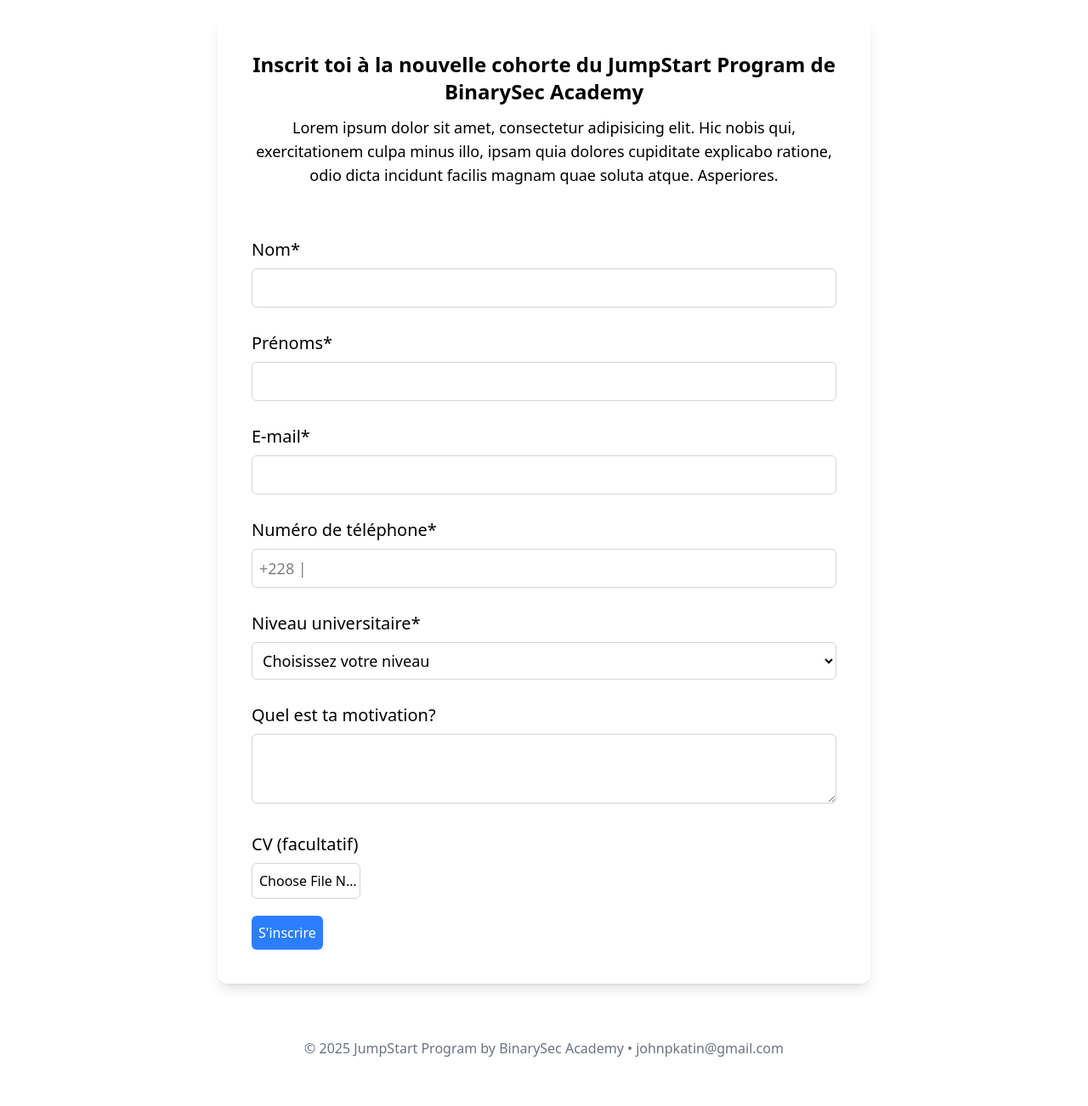
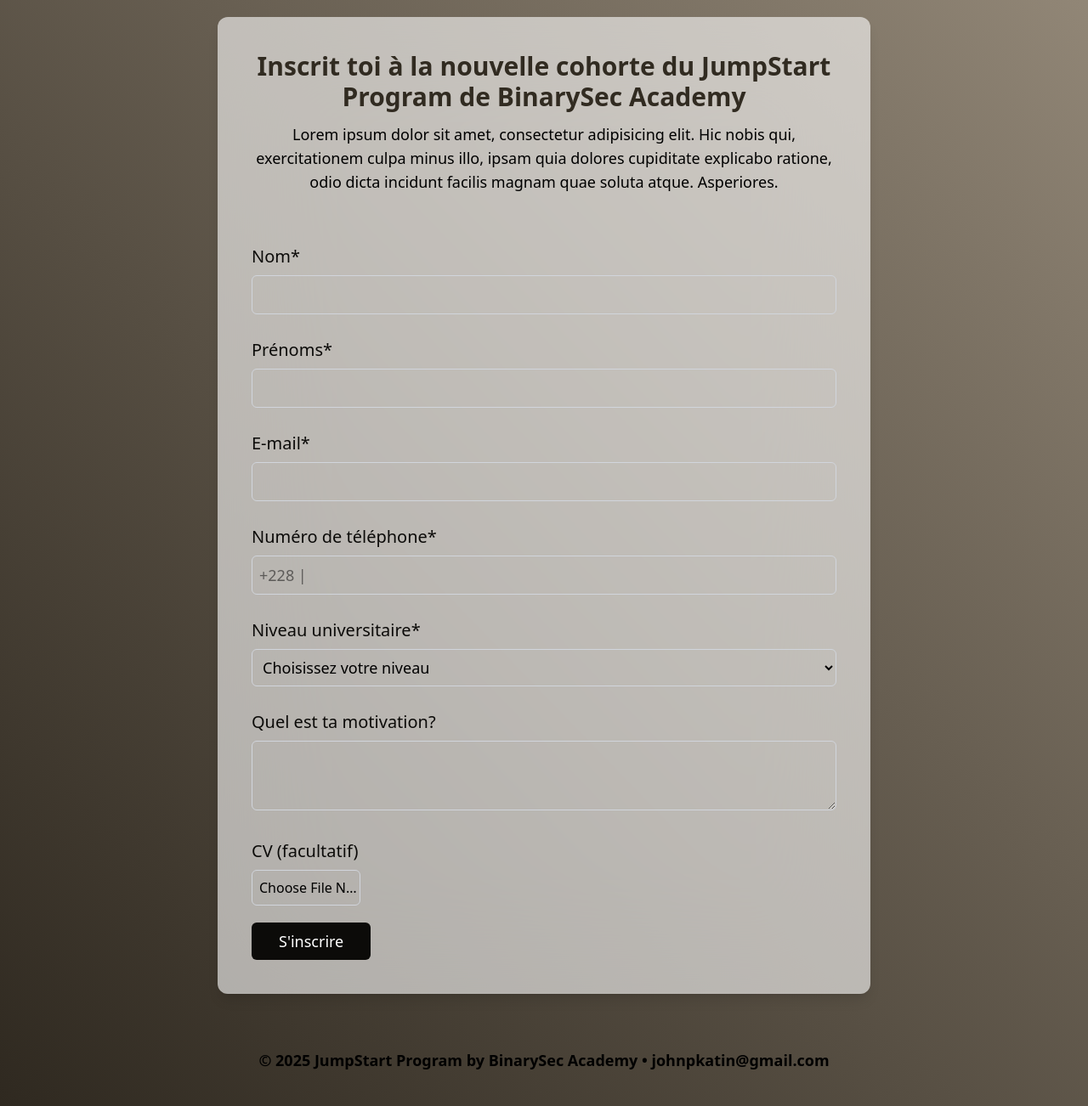
Before and after one commit to JOHN-gif1224/BINARY_SEC_REGISTRATION_FORM, a website: page index.html in a window 1280 px wide. Shown: the part 20-1322 px from the top of the page at 85% size. Drawn offline with Linux system fonts and the light colour scheme.

Commit message:
Finition de la partie front-end

```diff
--- a/index.html
+++ b/index.html
@@ -8,16 +8,20 @@
     <link rel="stylesheet" href="src\css\output.css">
 </head>
 
-<body class="container mx-auto flex md:justify-center md:items-center flex-col">
+<body class="mx-auto flex md:justify-center md:items-center
+            flex-col bg-gradient-to-bl from-[#928777] to-[#2F2920] bg-cover bg-origin-padding min-h-screen">
 
-    <section class="flex flex-col gap-15 shadow-lg rounded-xl p-6 md:p-10 mt-5 md:mt-10
+    <section class="flex flex-col gap-15 bg-white/60 backdrop-blur-3xl shadow-lg rounded-xl p-6 md:p-10 mt-5 md:mt-10
                 w-full max-w-sm md:max-w-2xl lg:max-w-3xl mx-auto">
         <!-- Mots de bienvenue -->
         <div class="flex justify-center items-center flex-col gap-3">
-            <h1 class="text-2xl font-bold text-center">Inscrit toi à la nouvelle cohorte du JumpStart Program de
+            <h1 class="text-3xl text-[#312B21] font-bold text-center">Inscrit toi à la nouvelle cohorte du JumpStart
+                Program de
                 BinarySec Academy
             </h1>
-            <p class="text-center md:text-lg">Lorem ipsum dolor sit amet, consectetur adipisicing elit. Hic nobis qui,
+            <p class="text-center grayscale-25 md:text-lg">Lorem ipsum dolor sit amet, consectetur
+                adipisicing elit.
+                Hic nobis qui,
                 exercitationem
                 culpa minus illo,
                 ipsam quia dolores cupiditate explicabo ratione, odio dicta incidunt facilis magnam quae soluta atque.
@@ -27,27 +31,29 @@
         <div class="flex justify-items-center-safe flex-col">
             <form action="" enctype="multipart/form-data">
                 <div>
-                    <label for="name" class="block text-xl font-medium mb-2">Nom*</label>
+                    <label for="name" class="block text-xl text-[#0C0B09] font-medium mb-2">Nom*</label>
                     <input type="text" class="border border-gray-300 rounded-md p-2 w-full mb-7 text-lg" id="name"
                         required>
                 </div>
                 <div>
-                    <label for="prenom" class="block text-xl font-medium mb-2">Prénoms*</label>
+                    <label for="prenom" class="block text-xl text-[#0C0B09] font-medium mb-2">Prénoms*</label>
                     <input type="text" class="border border-gray-300 rounded-md p-2 w-full mb-7 text-lg" id="prenom"
                         required>
                 </div>
                 <div>
-                    <label for="email" class="block text-xl font-medium mb-2">E-mail*</label>
+                    <label for="email" class="block text-xl text-[#0C0B09] font-medium mb-2">E-mail*</label>
                     <input type="email" class="border border-gray-300 rounded-md p-2 w-full mb-7 text-lg" id="email"
                         required>
                 </div>
                 <div>
-                    <label for="number" class="block text-xl font-medium mb-2">Numéro de téléphone*</label>
+                    <label for="number" class="block text-xl text-[#0C0B09] font-medium mb-2">Numéro de
+                        téléphone*</label>
                     <input type="tel" class="border border-gray-300 rounded-md p-2 w-full mb-7 text-lg" id="number"
                         placeholder="+228 | " required>
                 </div>
                 <div>
-                    <label for="niveau" class="block text-xl font-medium mb-2">Niveau universitaire*</label>
+                    <label for="niveau" class="block text-xl text-[#0C0B09] font-medium mb-2">Niveau
+                        universitaire*</label>
                     <select type="text" class="border border-gray-300 rounded-md p-2 w-full mb-7 text-lg" id="niveau"
                         required>
                         <option value="">Choisissez votre niveau</option>
@@ -57,23 +63,25 @@
                     </select>
                 </div>
                 <div>
-                    <label for="motivation" class="block text-xl font-medium mb-2">Quel est ta motivation?</label>
+                    <label for="motivation" class="block text-xl font-medium mb-2 text-[#0C0B09]">Quel est ta
+                        motivation?</label>
                     <textarea type="text" class="border border-gray-300 rounded-md w-full mb-7 p-4" id="motivation"
                         required></textarea>
                 </div>
                 <div>
-                    <label for="cv" class="block text-xl font-medium mb-2">CV (facultatif)</label>
+                    <label for="cv" class="block text-xl font-medium mb-2 text-[#0C0B09]">CV (facultatif)</label>
                     <input type="file" id="cv" class="border border-gray-300 rounded-md max-w-32 p-2"
                         accept=".pdf,.doc,.docx,.txt">
                 </div>
 
-                <button class="bg-blue-500 text-white p-2 mt-5 rounded-md">S'inscrire</button>
+                <button
+                    class=" bg-[#0C0B09] hover:bg-[#312B21] duration-300 text-white text-lg px-8 p-2 mt-5 rounded-md">S'inscrire</button>
             </form>
         </div>
 
     </section>
 
-    <footer class="footer mt-6 p-10 text-center text-gray-500">
+    <footer class="footer mt-6 p-10 text-center font-black text-lg">
         <p>© 2025 JumpStart Program by
             BinarySec Academy • johnpkatin@gmail.com</p>
     </footer>
```
Also changed, not shown: src/css/output.css.
